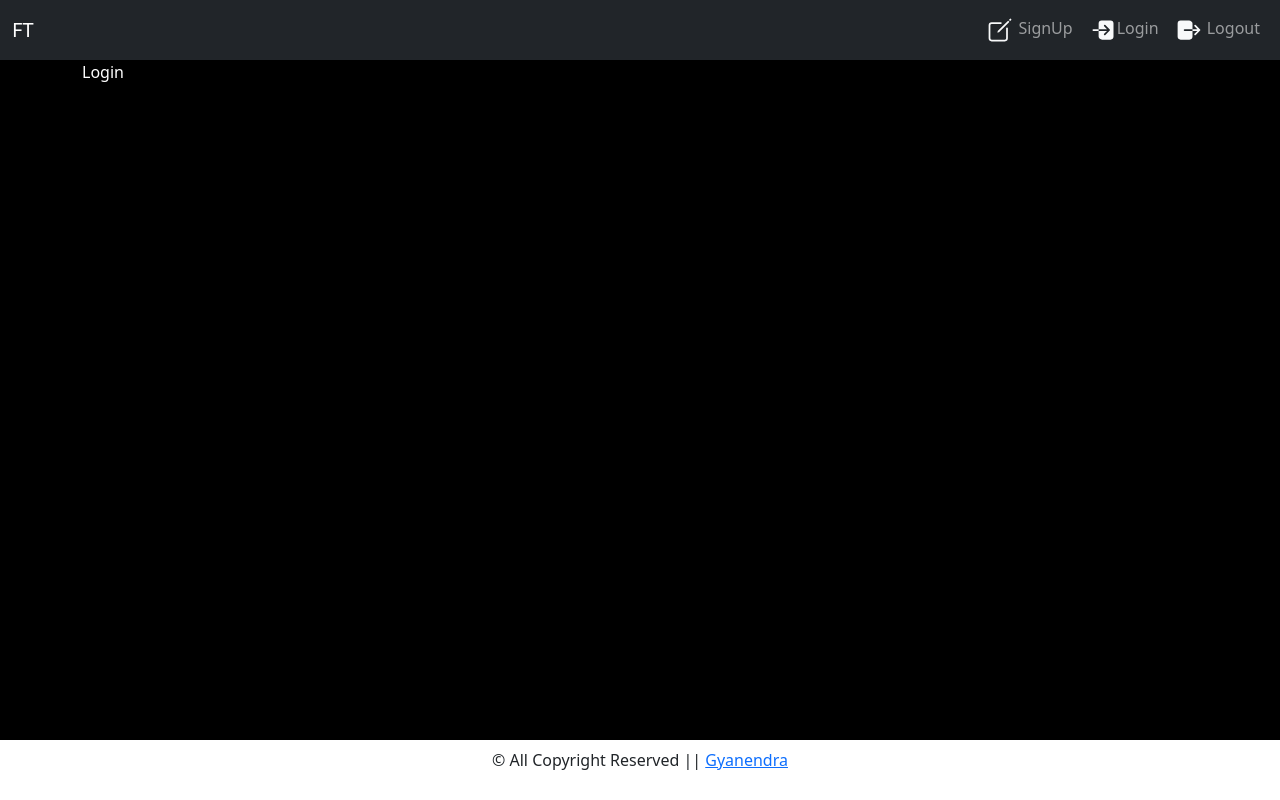
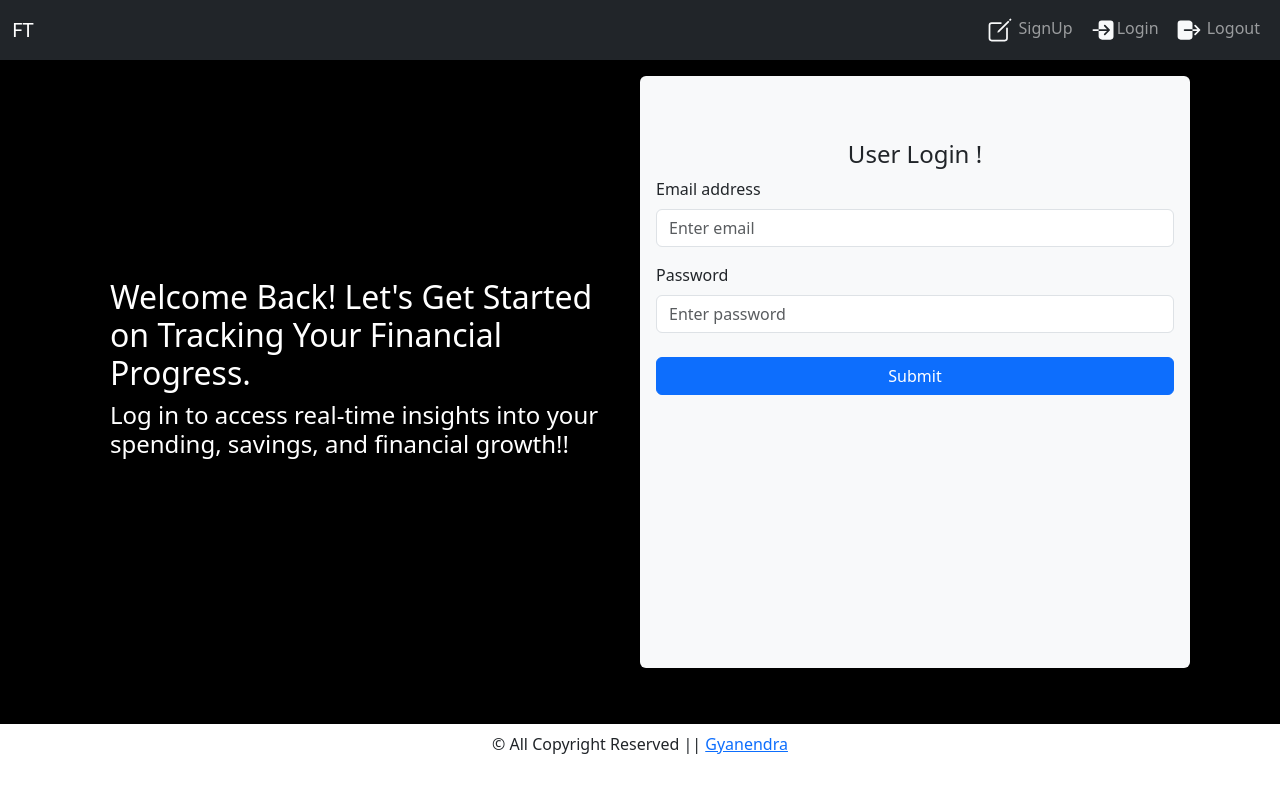
Before and after one commit to gyanendrapoudel/Finance-Tracker-, a React (Vite) app: page / in a window 1280 px wide. Built offline with nearby package versions, Linux system fonts and the light colour scheme.

Commit message:
login page setup

```diff
--- a/src/Pages/Login.jsx
+++ b/src/Pages/Login.jsx
@@ -1,8 +1,22 @@
 import Container  from "react-bootstrap/Container"
+import Row from 'react-bootstrap/Row'
+import Col from "react-bootstrap/Col"
+import LoginForm from "../components/LoginForm"
+import LoginSide from "../components/LoginSide"
 const Login = () => {
 
   return (
-    <Container>Login</Container>
+    <Container style={{ height: '80vh' }} className="  ">
+      <Row className="  g-3 p-3 h-100">
+        <Col md={6} className=" ">
+          <LoginSide/>
+        </Col>
+        <Col md={6} className="bg-light text-dark p-3  rounded shadow-lg ">
+          <h4 className="text-center mt-5">User Login !</h4>
+          <LoginForm />
+        </Col>
+      </Row>
+    </Container>
   )
 }
 export default Login
--- /dev/null
+++ b/src/components/LoginForm.jsx
@@ -0,0 +1,36 @@
+import Button from 'react-bootstrap/Button'
+import Form from 'react-bootstrap/Form'
+import FormInput from './FormInput'
+
+const LoginForm = () => {
+    const loginFields = [
+      {
+        name: 'email',
+        label: 'Email address',
+        type: 'email',
+        required: true,
+        placeholder: 'Enter email',
+      },
+      {
+        name: 'password',
+        label: 'Password',
+        type: 'password',
+        required: true,
+        placeholder: 'Enter password',
+      },
+    ]
+  return (
+    <Form>
+      {
+        loginFields.map((field)=>{
+            return <FormInput key={field.name} label={field.label} {...field} />
+        })
+      }
+
+      <Button variant="primary" type="submit" className="w-100 mt-2">
+        Submit
+      </Button>
+    </Form>
+  )
+}
+export default LoginForm
--- /dev/null
+++ b/src/components/LoginSide.jsx
@@ -0,0 +1,16 @@
+import  Container  from 'react-bootstrap/Container'
+
+const LoginSide = () => {
+  return (
+    <Container className='d-flex flex-column justify-content-center h-100' >
+      <h2 >
+        Welcome Back! Let's Get Started on Tracking Your Financial Progress.
+      </h2>
+      <h4>
+        Log in to access real-time insights into your spending, savings, and
+        financial growth!!
+      </h4>
+    </Container>
+  )
+}
+export default LoginSide
```
